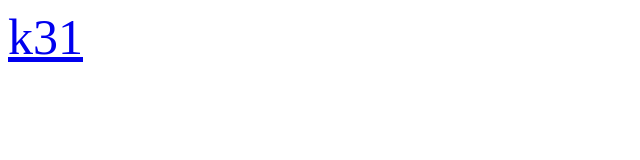
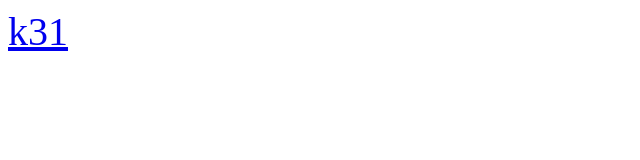
Before and after one commit to mafucun88/kunchentest.gihub.io, a plain HTML site: page index.html in a window 1280 px wide. Shown: the whole page, without its empty margins (0-640 px from the left). Drawn offline with Linux system fonts and the light colour scheme.

Commit message:
Update index.html

```diff
--- a/index.html
+++ b/index.html
@@ -108,7 +108,7 @@
    }
 </style>
 <body >
-<div style="font-size:50px">
+<div style="font-size:40px">
 	<a href="http://192.168.0.134:8080/kunchenapp/">k31</a>
 </div>
 
```
